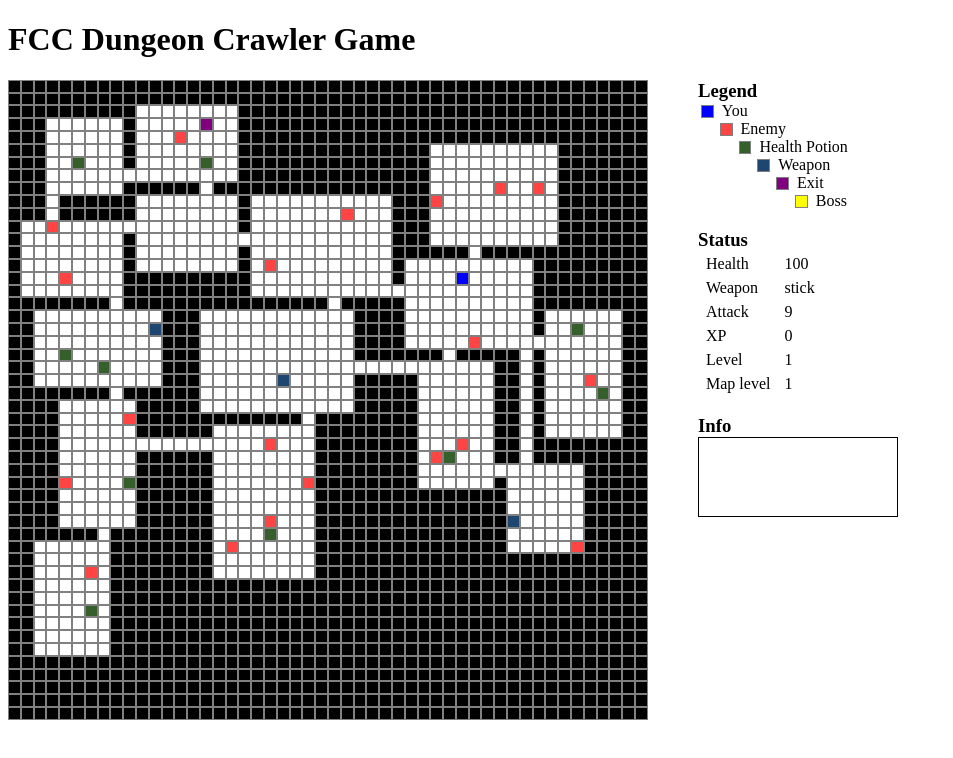
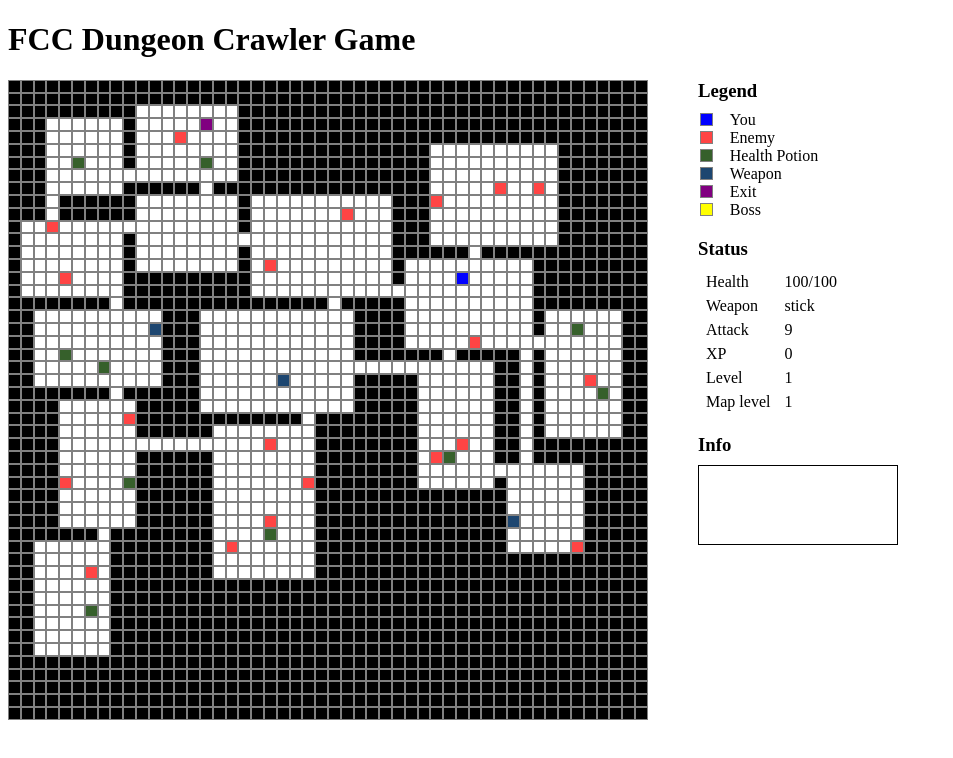
Before and after one commit to dzsobacsi/dungeon-game, a React app: page / in a window 1280 px wide. Shown: the top 758 px of the page, without its empty margins (0-953 px from the left). Built offline with nearby package versions, Linux system fonts and the light colour scheme.

Commit message:
different weapons and maxHP were added

```diff
--- a/css/main.sass
+++ b/css/main.sass
@@ -13,7 +13,7 @@ $grid-size: 50   // this should be the same as MAPSIZE in index.js
   display: inline-block
 
 h3
-  -webkit-margin-after: 0
+  -webkit-margin-after: 0.5em
 
 .status
   display: inline-block
@@ -25,10 +25,10 @@ h3
     -webkit-margin-before: 0
 
   .legend-cell
-    margin: 3px
+    margin: 2px
 
   .legend-span
-    margin: 5px
+    margin: 15px
 
   td
     padding: 2px 6px
--- a/src/components/Status.js
+++ b/src/components/Status.js
@@ -18,7 +18,7 @@ let Status = props => {
         <tbody>
           <tr>
             <td>Health</td>
-            <td>{ply.health}</td>
+            <td>{ply.health}/{ply.maxHp}</td>
           </tr>
           <tr>
             <td>Weapon</td>
--- a/src/dungeon/generateDungeon.js
+++ b/src/dungeon/generateDungeon.js
@@ -5,6 +5,23 @@ const addHp = (hp, obj) => Object.assign({hp}, obj)
 const addAttack = (attack, obj) => Object.assign({attack}, obj)
 
 export default function(size, nrrooms, nrtunnels, nrenemies, nrpotions, nrweapons, maplevel=1, nrexit=1, nrboss=0) {
+  const weaponList = [
+    {level: 1, name: 'dagger', attack: 10},
+    {level: 1, name: 'axe', attack: 14},
+    {level: 1, name: 'sword', attack: 18},
+    {level: 2, name: 'pistol', attack: 22},
+    {level: 2, name: 'riffle', attack: 26},
+    {level: 2, name: 'shotgun', attack: 30},
+    {level: 3, name: 'machinegun', attack: 34},
+    {level: 3, name: 'hand granade', attack: 38},
+    {level: 3, name: 'bazooka', attack: 42},
+    {level: 4, name: 'laser gun', attack: 46},
+    {level: 4, name: 'plasma gun', attack: 50},
+    {level: 4, name: 'dark matter gun', attack: 54}
+  ].filter(w => w.level === maplevel)
+
+  const enemyHP = [0, 50, 70, 100, 150]
+
   const emptyDungeon = createDungeon(size, nrrooms, nrtunnels)
   const enemyMap  = thingsToDungeon(emptyDungeon, 3, nrenemies)
   const potionMap = thingsToDungeon(enemyMap.dungeon, 4, nrpotions)
@@ -13,11 +30,11 @@ export default function(size, nrrooms, nrtunnels, nrenemies, nrpotions, nrweapon
   const exit      = thingsToDungeon(player.dungeon, 6, nrexit)
   const bossMap   = thingsToDungeon(exit.dungeon, 7, nrboss)
 
-  const enemies_hp = enemyMap.list.map(addHp.bind(this, 30+20*maplevel))
-  const enemies = enemies_hp.map(addAttack.bind(this, 5+5*maplevel))
+  const enemies_hp = enemyMap.list.map(addHp.bind(this, enemyHP[maplevel]))
+  const enemies = enemies_hp.map(addAttack.bind(this, 5+6*maplevel))
   const potions = potionMap.list.map(addHp.bind(this, 10+10*maplevel))
-  const weapons = weaponMap.list.map(obj => Object.assign({name: 'sword', attack: 20}, obj))
-  const boss_hp = bossMap.list.map(addHp.bind(this, 200))
+  const weapons = weaponMap.list.map((obj, i) => Object.assign(weaponList[i], obj))
+  const boss_hp = bossMap.list.map(addHp.bind(this, 300))
   const boss    = boss_hp.map(addAttack.bind(this, 35))
 
   return {
--- a/src/index.js
+++ b/src/index.js
@@ -33,6 +33,7 @@ store.dispatch({
   state: {
     player: {
       health: 100,
+      maxHp: 100,
       weapon: "stick",
       attack: 5,
       level: 1,
--- a/src/reducer.js
+++ b/src/reducer.js
@@ -45,7 +45,7 @@ function drinkPotion(state, dir) {
     potions: state.potions.filter( p => p.x !== newPos.x || p.y !== newPos.y),
     log: [`You found a health potion and gained ${currentPotion.hp} HP`],
     player: Object.assign({}, state.player, {
-      health: state.player.health + currentPotion.hp,
+      health: Math.min(state.player.health + currentPotion.hp, state.player.maxHp),
       position: newPos
     })
   })
@@ -69,13 +69,13 @@ function attack(state, dir) {
   const newPos = getNewPos(state, dir)
   let currentEnemy = state.enemies.find( e => e.x === newPos.x && e.y === newPos.y)
   const otherEnemies = state.enemies.filter( e => e.x !== newPos.x || e.y !== newPos.y)
-  let damage = Math.floor((4*state.player.level + state.player.attack) * (2*Math.random() + 1))
+  let damage = Math.floor((4*state.player.level + state.player.attack) * (1.8*Math.random() + 0.5))
   damage = Math.min(damage, currentEnemy.hp)
   currentEnemy.hp -= damage
   const newXp = state.player.tempXp + damage
   if(currentEnemy.hp === 0) {           // enemy is defeated
     let logEntry = [`You have defeated your enemy!`, `You gained ${newXp} XP`]
-    const newLevel = Math.floor((state.player.xp + newXp) / 250) + 1
+    const newLevel = Math.floor((state.player.xp + newXp) / 300) + 1
     if(newLevel > state.player.level) logEntry.push('You reached a new level!')
     return Object.assign({}, state, {
       enemies: otherEnemies,
@@ -84,6 +84,7 @@ function attack(state, dir) {
         tempXp: 0,
         xp: state.player.xp + newXp,
         level: newLevel,
+        maxHp: 80+20*newLevel,
         position: newPos
       })
     })
```
